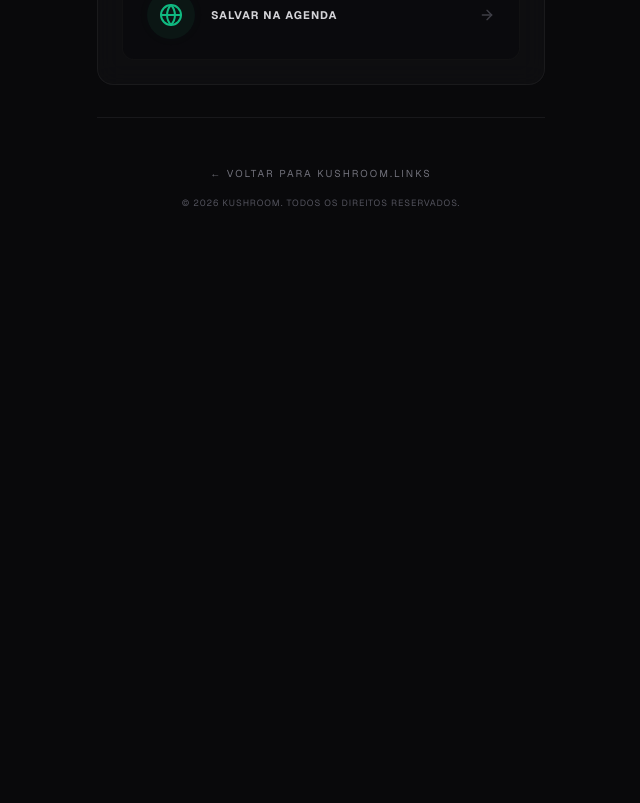
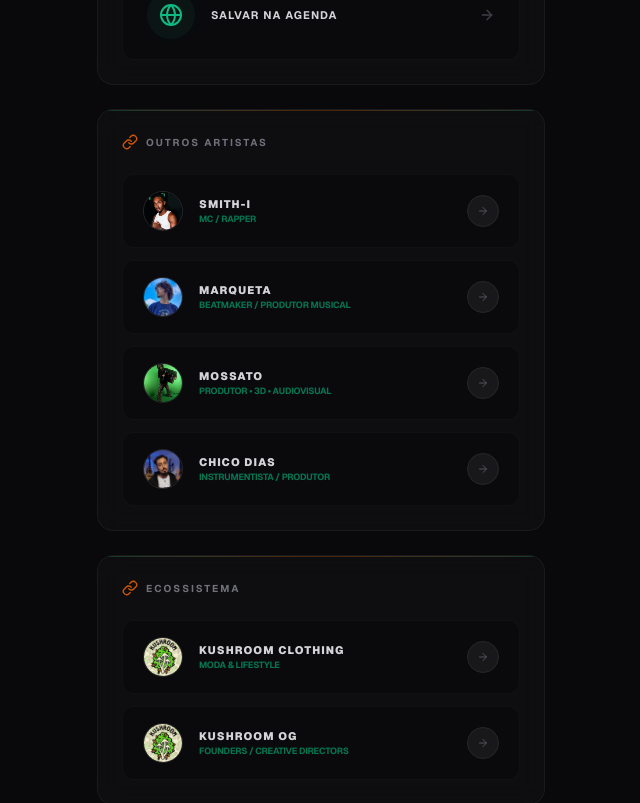
Before and after one commit to kushroomog/kush-links, a Next.js app: page /carva in a window 1280 px wide. Shown: the part 860-1663 px from the top of the page, without its empty margins (319-959 px from the left). Before the commit the page ends 1151 px from the top, so only its background shows below. Built offline with nearby package versions, Linux system fonts and the light colour scheme.

Commit message:
fix: ensure distinct profile pictures for clothing and kushroomog

```diff
--- a/src/app/[slug]/page.tsx
+++ b/src/app/[slug]/page.tsx
@@ -1,6 +1,6 @@
 import Image from "next/image";
 import { notFound } from "next/navigation";
-import { Card, FeaturedReleaseCard, ReleaseListItem, SocialLink, DiscIcon, LinkIcon, Waves } from "@/components";
+import { Card, FeaturedReleaseCard, ReleaseListItem, SocialLink, DiscIcon, LinkIcon, Waves, ArrowRightIcon } from "@/components";
 import { artists } from "@/data/links";
 import { fetchAllReleases } from "@/lib/spotify";
 import { Metadata } from "next";
@@ -34,6 +34,9 @@ export default async function ArtistPage({ params }: PageProps) {
 
   const mainReleases = artist.releases ? await fetchAllReleases(artist.releases) : [];
   const coAuthoredReleases = artist.coAuthoredReleases ? await fetchAllReleases(artist.coAuthoredReleases) : [];
+
+  const otherPeople = artists.filter(a => a.type === 'person' && a.id !== slug);
+  const otherEntities = artists.filter(a => a.type === 'entity' && a.id !== slug);
 
   return (
     <main className="min-h-screen flex justify-center px-4 py-8 relative overflow-hidden">
@@ -151,6 +154,90 @@ export default async function ArtistPage({ params }: PageProps) {
           </div>
         )}
 
+        {/* Navigation - Other People */}
+        {otherPeople.length > 0 && (
+            <div className="mb-6">
+                <Card
+                    title="Outros Artistas"
+                    icon={<LinkIcon className="w-4 h-4" />}
+                    className="animate-fade-in-up"
+                >
+                    <div className="space-y-3">
+                        {otherPeople.map((other, index) => (
+                            <a
+                                key={index}
+                                href={`/${other.id}`}
+                                className="flex items-center gap-4 px-5 py-4 bg-zinc-950/50 rounded-xl transition-all duration-300 hover:bg-zinc-900 border border-zinc-900/50 hover:border-emerald-500/20 group"
+                            >
+                                <div className="w-10 h-10 rounded-full overflow-hidden border border-zinc-800 group-hover:border-emerald-500/30 transition-all flex-shrink-0">
+                                    <Image
+                                        src={other.imageUrl}
+                                        alt={other.name}
+                                        width={40}
+                                        height={40}
+                                        className="w-full h-full object-cover transition-all"
+                                    />
+                                </div>
+                                <div className="flex-1 min-w-0">
+                                    <span className="block text-[11px] font-black text-zinc-300 group-hover:text-white uppercase tracking-widest transition-colors truncate">
+                                        {other.name}
+                                    </span>
+                                    <span className="block text-[9px] font-bold text-emerald-500/60 group-hover:text-emerald-500 uppercase tracking-tight transition-colors truncate">
+                                        {other.role}
+                                    </span>
+                                </div>
+                                <div className="w-8 h-8 rounded-full bg-zinc-900 border border-zinc-800 flex items-center justify-center transition-all group-hover:bg-emerald-500/10 group-hover:border-emerald-500/20">
+                                    <ArrowRightIcon className="w-3 h-3 text-zinc-600 group-hover:text-emerald-500 group-hover:translate-x-0.5 transition-all" />
+                                </div>
+                            </a>
+                        ))}
+                    </div>
+                </Card>
+            </div>
+        )}
+
+        {/* Navigation - Other Entities */}
+        {otherEntities.length > 0 && (
+            <div className="mb-6">
+                <Card
+                    title="Ecossistema"
+                    icon={<LinkIcon className="w-4 h-4" />}
+                    className="animate-fade-in-up"
+                >
+                    <div className="space-y-3">
+                        {otherEntities.map((other, index) => (
+                            <a
+                                key={index}
+                                href={`/${other.id}`}
+                                className="flex items-center gap-4 px-5 py-4 bg-zinc-950/50 rounded-xl transition-all duration-300 hover:bg-zinc-900 border border-zinc-900/50 hover:border-emerald-500/20 group"
+                            >
+                                <div className="w-10 h-10 rounded-full overflow-hidden border border-zinc-800 group-hover:border-emerald-500/30 transition-all flex-shrink-0">
+                                    <Image
+                                        src={other.imageUrl}
+                                        alt={other.name}
+                                        width={40}
+                                        height={40}
+                                        className="w-full h-full object-cover transition-all"
+                                    />
+                                </div>
+                                <div className="flex-1 min-w-0">
+                                    <span className="block text-[11px] font-black text-zinc-300 group-hover:text-white uppercase tracking-widest transition-colors truncate">
+                                        {other.name}
+                                    </span>
+                                    <span className="block text-[9px] font-bold text-emerald-500/60 group-hover:text-emerald-500 uppercase tracking-tight transition-colors truncate">
+                                        {other.role}
+                                    </span>
+                                </div>
+                                <div className="w-8 h-8 rounded-full bg-zinc-900 border border-zinc-800 flex items-center justify-center transition-all group-hover:bg-emerald-500/10 group-hover:border-emerald-500/20">
+                                    <ArrowRightIcon className="w-3 h-3 text-zinc-600 group-hover:text-emerald-500 group-hover:translate-x-0.5 transition-all" />
+                                </div>
+                            </a>
+                        ))}
+                    </div>
+                </Card>
+            </div>
+        )}
+
         {/* Footer */}
         <footer className="text-center py-12 border-t border-zinc-900 mt-8">
             <a
```
